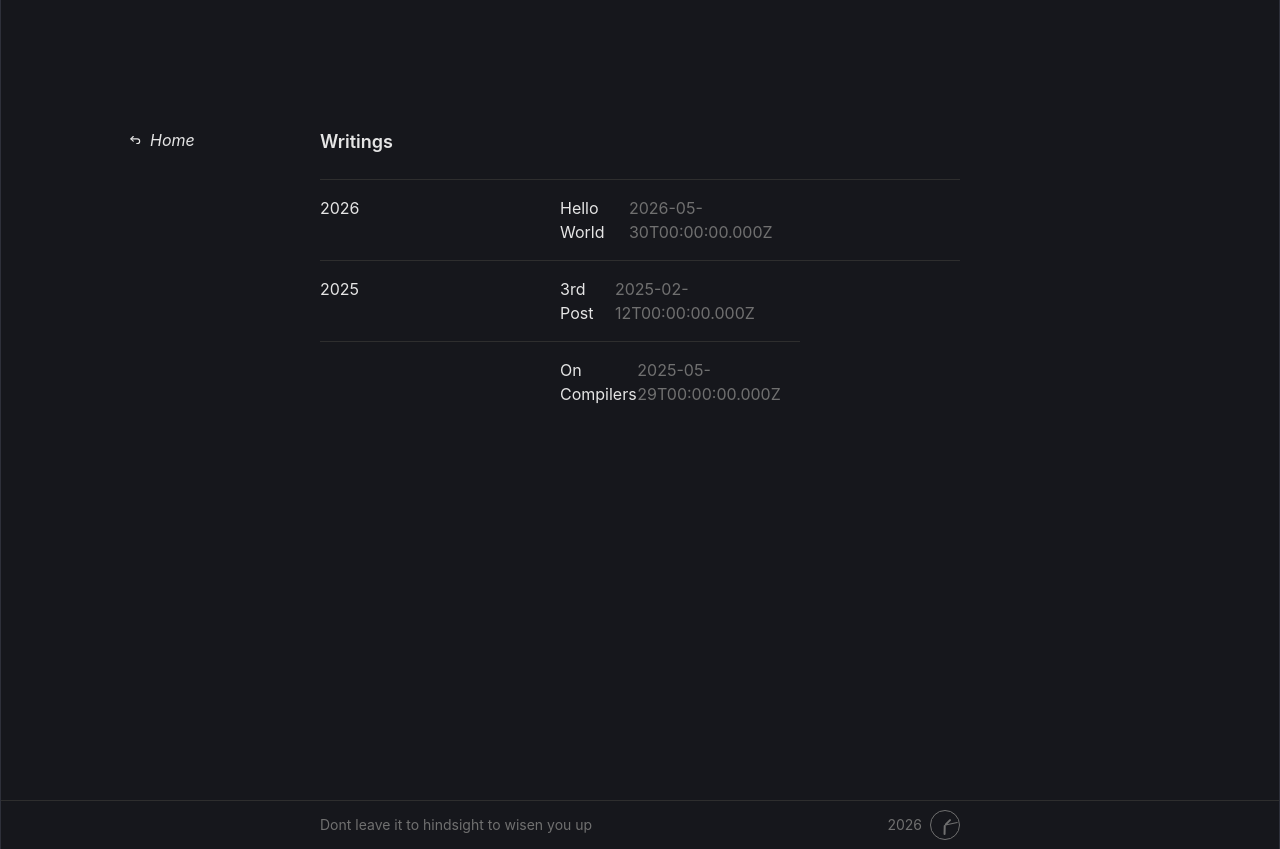
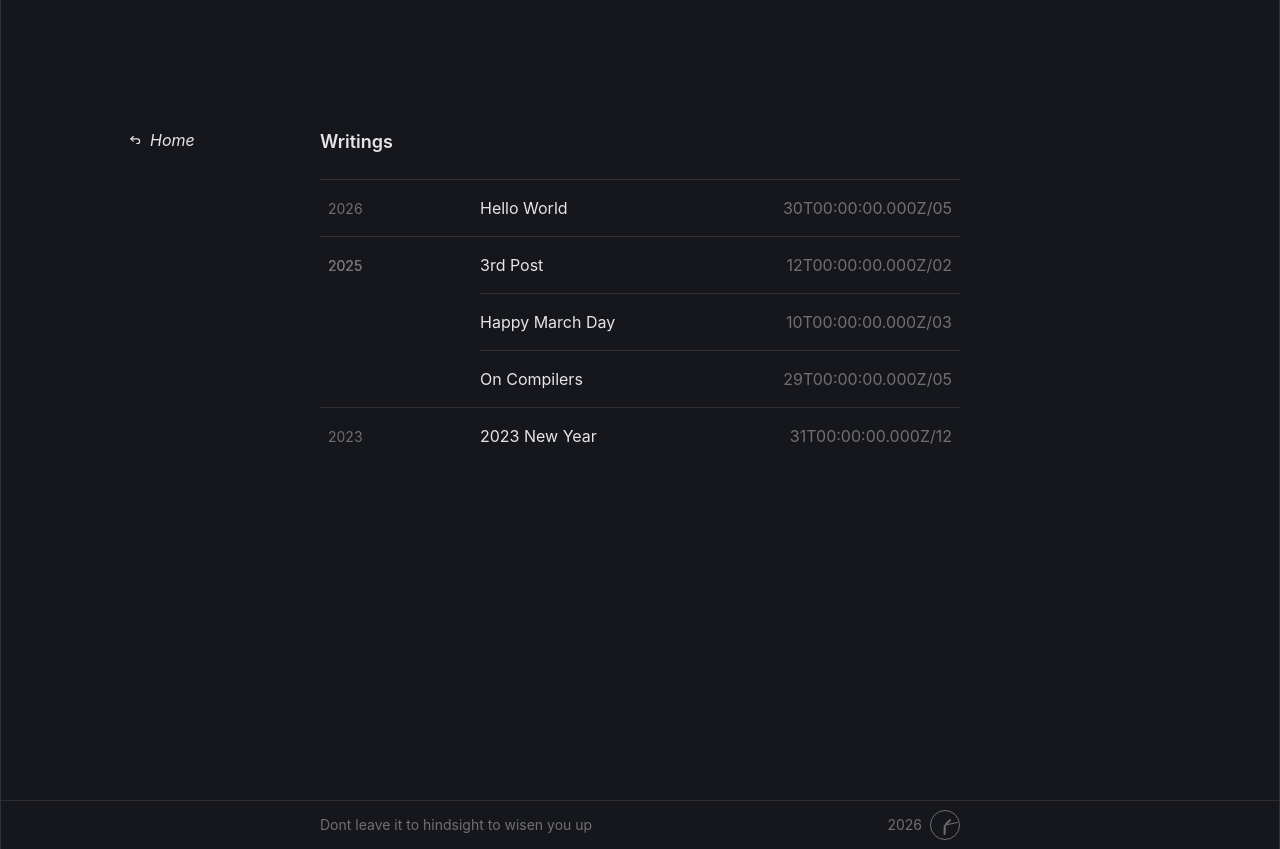
Before and after one commit to KL0mbe/KL0mbe.github.io, a React (Vite) app: page /writings in a window 1280 px wide. Built offline with nearby package versions, Linux system fonts and the light colour scheme.

Commit message:
finish writings routing and layout

```diff
--- a/src/pages/home/components/Projects.tsx
+++ b/src/pages/home/components/Projects.tsx
@@ -1,4 +1,4 @@
-import ProjectsList from "../../../components/ProjectsList";
+import ProjectsList from "../../projects/components/ProjectsList";
 import { Link } from "react-router-dom";
 import { type RefObject } from "react";
 import { motion } from "motion/react";
--- a/src/pages/writings/PostPage.tsx
+++ b/src/pages/writings/PostPage.tsx
@@ -1,5 +1,5 @@
+import PageLayout from "../../components/PageLayout";
 import { useParams } from "react-router-dom";
-import PageLayout from "../../components/PageLayout";
 
 const posts = import.meta.glob("./posts/*.mdx", { eager: true }) as Record<
   string,
@@ -21,7 +21,13 @@ function PostPage() {
         quote={post.frontmatter.quote ?? ""}
       >
         <div className="prose prose-invert">
-          {/* <p className="text-sm">{post.frontmatter.date}</p> */}
+          <p className="text-sm -mt-5">
+            {new Date(post.frontmatter.date).toLocaleDateString("en-GB", {
+              day: "numeric",
+              month: "long",
+              year: "numeric",
+            })}
+          </p>
           <Content />
         </div>
       </PageLayout>
--- a/src/pages/writings/components/PostsList.tsx
+++ b/src/pages/writings/components/PostsList.tsx
@@ -28,53 +28,42 @@ function PostsList() {
     {},
   );
   return (
-    <>
-      <div className="text-left group">
+    <div className="group max-w-160">
       {Object.entries(byYear)
         .sort(([a], [b]) => Number(b) - Number(a))
         .map(([year, entries]) => {
           return (
-              <>
-                <div className="flex flex-col justify-between w-160">
-                  <div className="border-t border-secondary w-full"></div>
-                  <div className="flex justify-between">
-                    <div className="flex flex-col">
+            <div key={year} className="relative">
+              <div className="border-t border-secondary -mb-px"></div>
               {entries.map(({ slug, title, date }, index) => (
-                        <div className="">
-                          {/* <div className="border-t border-secondary w-full -mt-px"></div> */}
-
                 <Link
                   className="group/row"
                   key={slug}
                   to={`/writings/${slug}`}
                   state={{ fromPage: "/writings" }}
                 >
-                            <div className="w-120 flex justify-between group-hover/row:opacity-100!">
-                              <div className="py-4 pointer-events-none">
-                                {index === 0 && year}
+                  <div className="ml-[25%]">
+                    <div className="absolute top-1 left-0 text-sm text-textSecondary py-4 pl-2">
+                      {year}
                     </div>
-
-                              <div className="does this one do anything? flex flex-col group-hover:opacity-50 group-hover/row:opacity-100! transition-opacity">
-                                <div className="flex w-60 py-4 justify-between">
-                                  <span>{title}</span>
-                                  <p className="text-textSecondary">{date}</p>
+                    <div className="w-full group-hover:opacity-50 group-hover/row:opacity-100! transition-opacity">
+                      <div
+                        className={`flex py-4 justify-between border-y border-secondary -mb-px pr-2
+                          ${index === entries.length - 1 && "border-b-transparent"}`}
+                      >
+                        <p>{title}</p>
+                        <p className="text-textSecondary">
+                          {date.split("-")[2]}/{date.split("-")[1]}
+                        </p>
                       </div>
                     </div>
                   </div>
-                            {index !== entries.length - 1 && (
-                              <div className="border-t border-secondary w-full justify-end"></div>
-                            )}
                 </Link>
-                        </div>
               ))}
             </div>
-                  </div>
-                </div>
-              </>
           );
         })}
     </div>
-    </>
   );
 }
 
--- /dev/null
+++ b/src/pages/writings/posts/2023-new-year.mdx
@@ -0,0 +1,7 @@
+---
+title: 2023 New Year
+quote: happy 2024
+date: 2023-12-31
+---
+
+## Happy New Year you filthy animal
--- /dev/null
+++ b/src/pages/writings/posts/happy-march-day.mdx
@@ -0,0 +1,9 @@
+---
+title: Happy March Day
+quote: its march
+date: 2025-03-10
+---
+
+## Happy March Day
+
+#### it some day in march today, im sure of it
```
Lines whose indentation alone changed are shown as unchanged.
